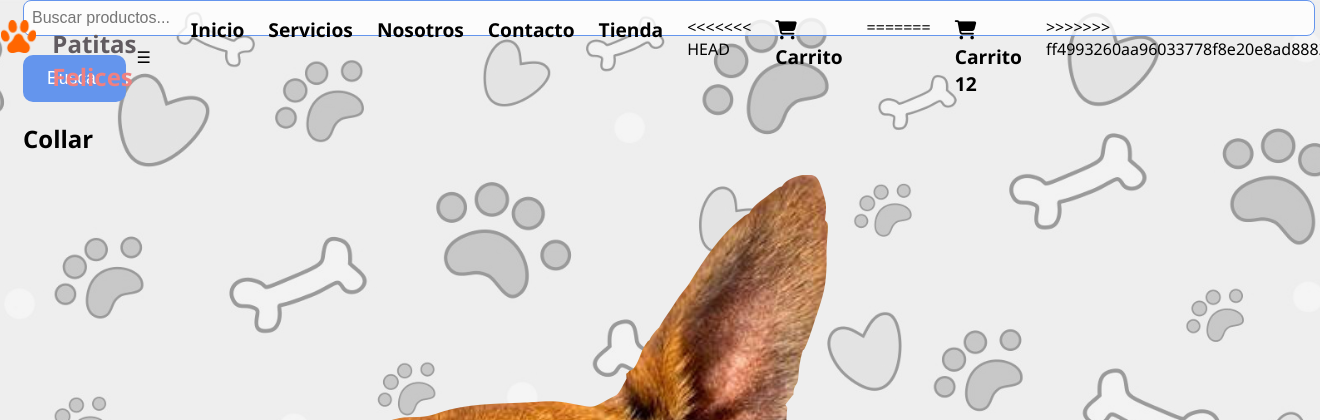
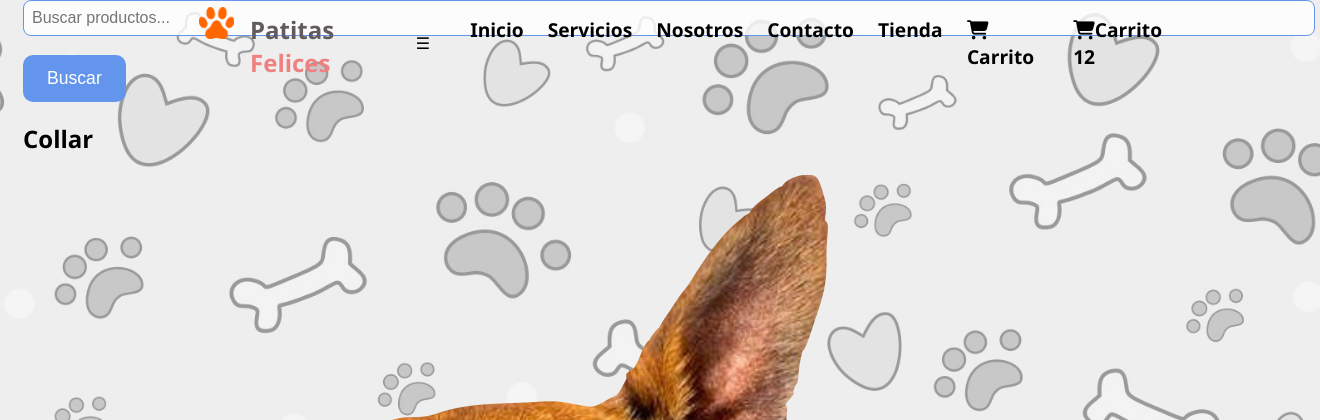
Before and after one commit to Pablo-32/veterinaria, a Django app: page /tienda/ in a window 1320 px wide. Shown: the top 420 px of the page. Run offline with Django 5.2, Linux system fonts and the light colour scheme; data comes from the database, SQL or seed files in the repository.

```diff
--- a/PatitasFelices/static/style.css
+++ b/PatitasFelices/static/style.css
@@ -14,13 +14,10 @@ body, html{
  }
  body{
     font-family: 'Segoe UI', sans-serif;
-<<<<<<< HEAD
     /*background: linear-gradient(135deg, #c5aaf5 0%, #b38ae7 40%, #a471dc 100%);*/
-=======
     display: flex;
     align-items: center;
     justify-content: center;
->>>>>>> ff4993260aa96033778f8e20e8ad88824aaa3caa
     height: 100%;
     position: relative;
     overflow-x: hidden;
--- a/PatitasFelices/templates/base.html
+++ b/PatitasFelices/templates/base.html
@@ -19,13 +19,10 @@
             <li><a href="{% url 'nosotros' %}">Nosotros</a></li>
             <li><a href="{% url 'contacto' %}">Contacto</a></li>
             <li><a href="{% url 'tienda' %}">Tienda</a></li>
-<<<<<<< HEAD
             <li><a href="{% url 'carrito' %}"><i class="fas fa-shopping-cart"></i>Carrito </a></li>
-=======
             {% block carrito %}
             <li><a href="{% url 'carrito' %}"><i class="fas fa-shopping-cart"></i>Carrito <span class="cart-count">{{ productos|length }}</span></a></li>
              {% endblock %}
->>>>>>> ff4993260aa96033778f8e20e8ad88824aaa3caa
         </ul>
     </nav>
 
--- a/PatitasFelices/templates/contacto.html
+++ b/PatitasFelices/templates/contacto.html
@@ -10,33 +10,27 @@
 <body>
     <!-- Navegación (copiado de home) -->
     <nav>
-<<<<<<< HEAD
         <div class="logo"><img src="../static/img/patita.png" alt=""><span class="highlight-grey">Patitas <span class="highlight-pink">Felices</span>
         </div>
         <div class="menu-toggle" onclick="toggleMenu()">☰</div>
-=======
             <div class="logo"><img src="../static/img/patita.png" alt=""><span class="highlight-grey">Patitas <span class="highlight-pink">Felices</span></span>
             </div>
             <div class="menu-toggle" onclick="toggleMenu()">☰</div>
->>>>>>> ff4993260aa96033778f8e20e8ad88824aaa3caa
             <ul id="menu">
                 <li><a href="{% url 'home' %}">Inicio</a></li>
                 <li><a href="{% url 'servicios' %}">Servicios</a></li>
                 <li><a href="{% url 'nosotros' %}">Nosotros</a></li>
-<<<<<<< HEAD
                 <li><a href="{% url 'contacto' %}">Contacto</a></li>
                 <li><a href="{% url 'tienda' %}">Tienda</a></li>
             </ul>
     </nav>
 <!-- Contenido de contacto -->
-=======
                 <li><a href="">Contacto</a></li>
                 <li><a href="{% url 'tienda' %}">Tienda</a></li>
             </ul>
         </nav>
 
     <!-- Contenido de contacto -->
->>>>>>> ff4993260aa96033778f8e20e8ad88824aaa3caa
     <div class="contacto-container">
         <div class="contacto-info">
             <h2>Contacto</h2>
--- a/PatitasFelices/templates/nosotros.html
+++ b/PatitasFelices/templates/nosotros.html
@@ -2,7 +2,6 @@
 {% load static %}
 {% block carrito %}{% endblock %}
 
-<<<<<<< HEAD
 <!DOCTYPE html>
 <html lang="es">
 <head>
@@ -51,7 +50,6 @@
 </script>
 </body>
 </html>
-=======
 {% block content %}
 
 <div class="nosotros-container">
@@ -64,5 +62,3 @@
 </div>
 
 {% endblock %}
-
->>>>>>> ff4993260aa96033778f8e20e8ad88824aaa3caa
--- a/PatitasFelices/templates/solicitar_turno.html
+++ b/PatitasFelices/templates/solicitar_turno.html
@@ -9,7 +9,6 @@
     <title>Solicitar Turno</title>
 </head>
 <body>
-<<<<<<< HEAD
     <nav>
         <div class="logo"><img src="../static/img/patita.png" alt="">Patitas Felices</div>
         <div class="menu-toggle" onclick="toggleMenu()">☰</div>
@@ -25,7 +24,6 @@
 
 
     <h2 class="form-title"><span class="highlight-orange">Reservar</span><span class="highlight-grey"> turno</span></h2>
-=======
        <nav>
             <div class="logo"><img src="../static/img/patita.png" alt=""><span class="highlight-grey">Patitas <span class="highlight-pink">Felices</span></span>
             </div>
@@ -39,7 +37,6 @@
         </nav>
 
     <h2 class="form-title"><span class="highlight-orange">Solicitar</span><span class="highlight-grey"> turno</span></h2>
->>>>>>> ff4993260aa96033778f8e20e8ad88824aaa3caa
 
     {% if mensaje_enviado %}
         <p class="mensaje_enviado">Gracias por elegirnos. En breve te contactaremos.</p>
```
